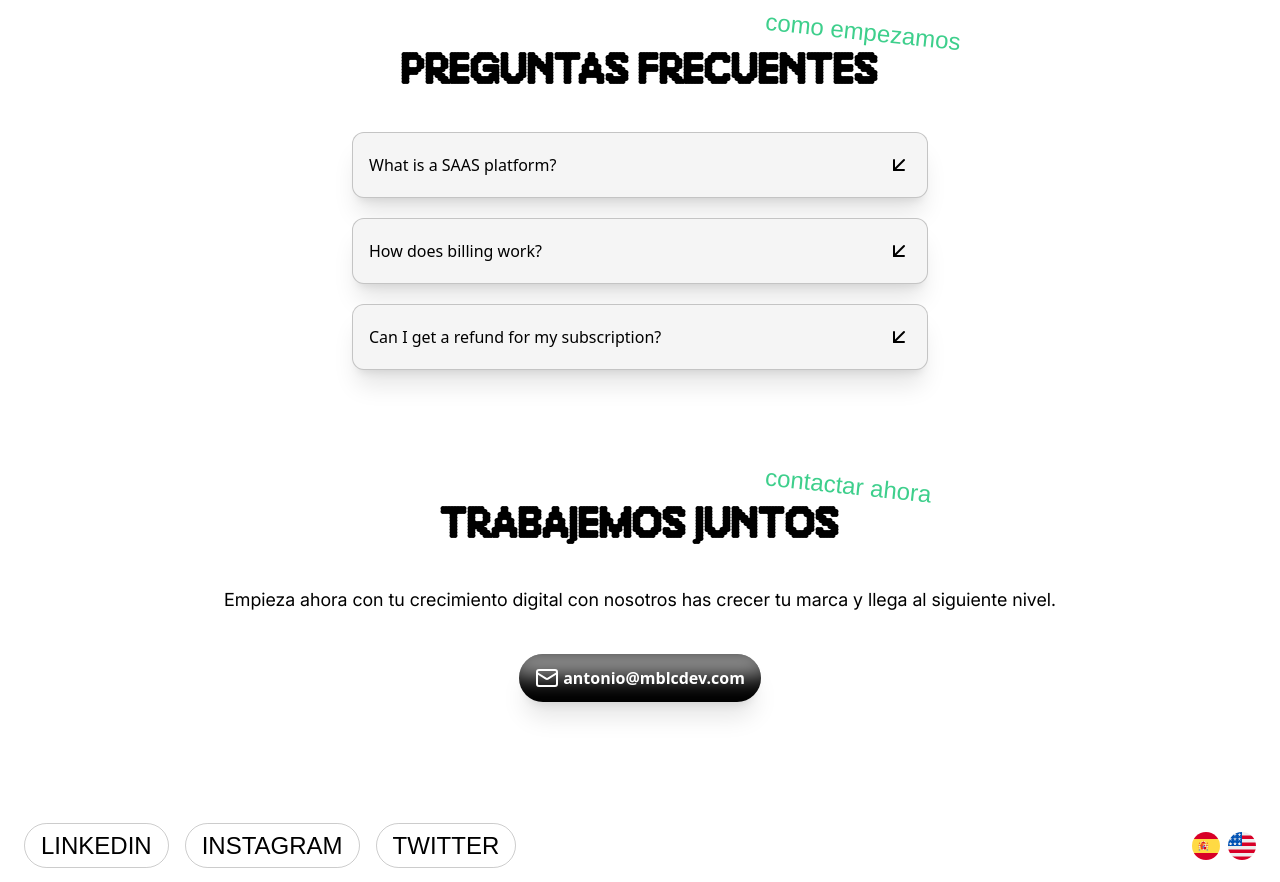
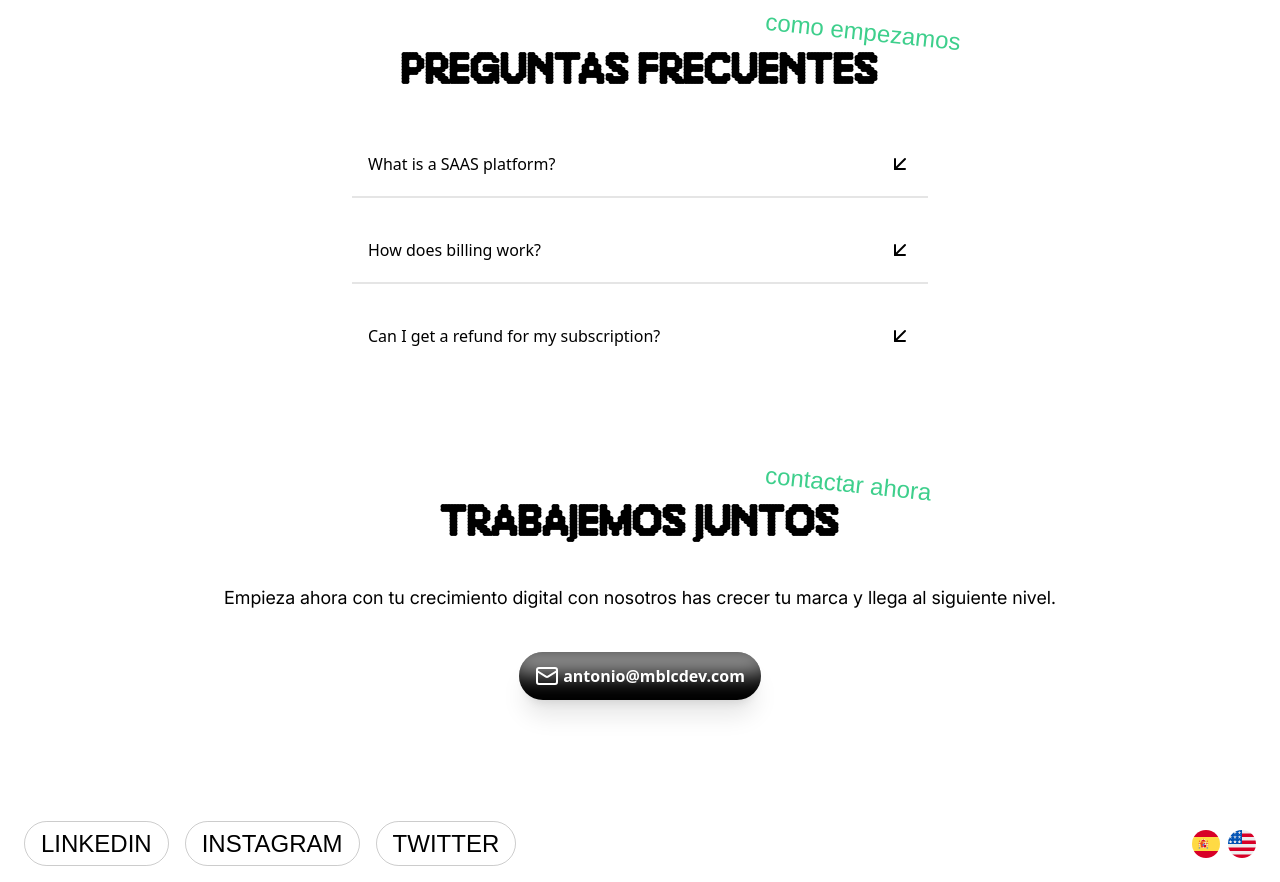
Before and after one commit to 27te/mblcdevXclainev, an Astro site: page / in a window 1280 px wide. Shown: the part 2486-3368 px from the top of the page. Built offline with nearby package versions, Linux system fonts and the light colour scheme; Astro itself is replaced by a stand-in of ours; a web font is replaced by a local one.

Commit message:
style(Faq): simplify FAQ section styling
Remove redundant background, border, and shadow styles to streamline the FAQ section's appearance. This change improves readability and aligns with the design system's consistency.

```diff
--- a/src/components/sections/Faq.astro
+++ b/src/components/sections/Faq.astro
@@ -3,10 +3,8 @@ import { ArrowDownLeft } from "@lucide/astro";
 ---
 
 <div class="container mx-auto">
-  <div class="grid gap-5 mx-auto max-w-xl">
-    <div
-      class="py-5 bg-secondary border border-black/20 px-4 rounded-xl shadow-xl"
-    >
+  <div class="grid divide-y-2 divide-black/10 gap-5 mx-auto max-w-xl">
+    <div class="py-5 px-4">
       <details class="group">
         <summary
           class="flex justify-between items-center font-medium cursor-pointer list-none"
@@ -22,9 +20,7 @@ import { ArrowDownLeft } from "@lucide/astro";
         </p>
       </details>
     </div>
-    <div
-      class="py-5 bg-secondary border border-black/20 px-4 rounded-xl shadow-xl"
-    >
+    <div class="py-5 px-4">
       <details class="group">
         <summary
           class="flex justify-between items-center font-medium cursor-pointer list-none"
@@ -42,9 +38,7 @@ import { ArrowDownLeft } from "@lucide/astro";
         </p>
       </details>
     </div>
-    <div
-      class="py-5 bg-secondary border border-black/20 px-4 rounded-xl shadow-xl"
-    >
+    <div class="py-5 px-4">
       <details class="group">
         <summary
           class="flex justify-between items-center font-medium cursor-pointer list-none"
```
